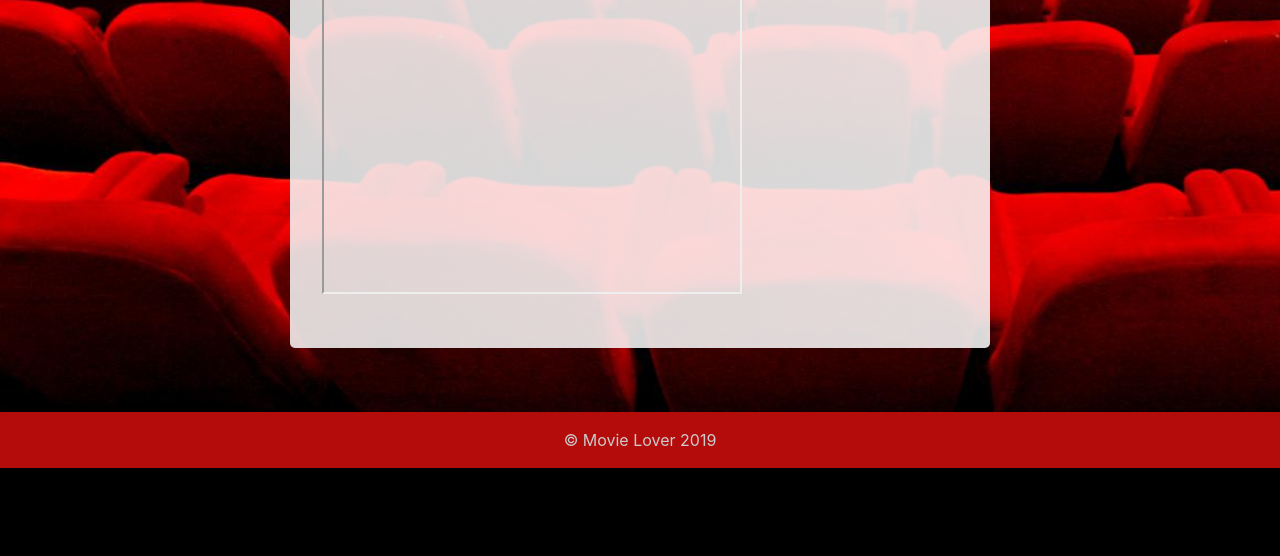
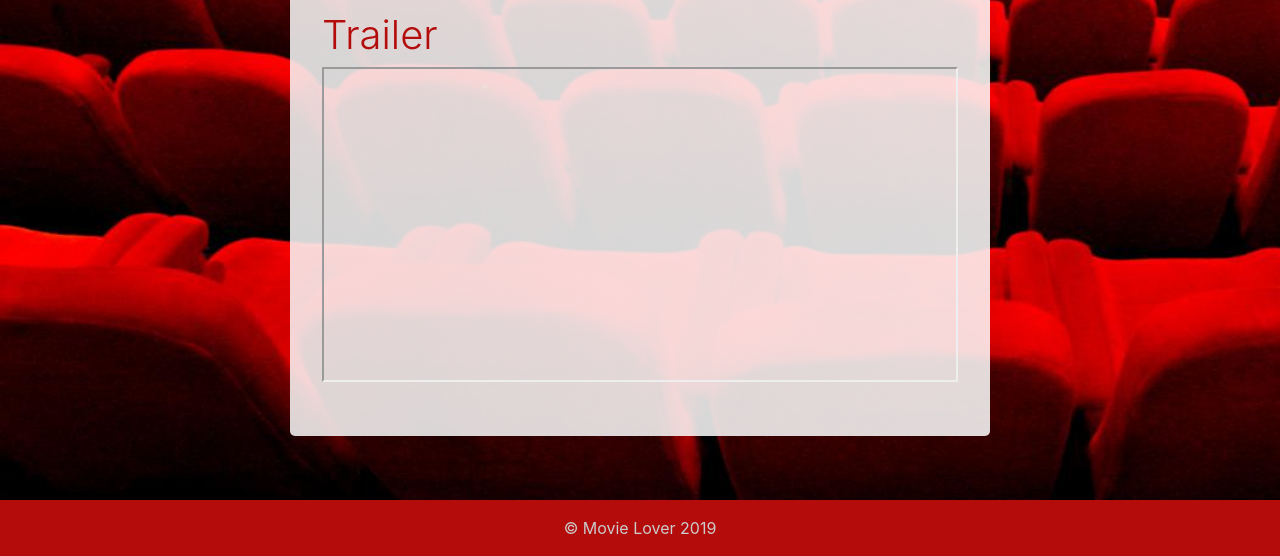
Before and after one commit to maxRudander/movie-lover, a Flask app: template Topcats/templates/search.html in a window 1280 px wide. Shown: the part 511-1067 px from the top of the page. Before the commit the page ends 979 px from the top, so only its background shows below. Run offline with Flask 2, Linux system fonts and the light colour scheme; the template is opened without the code that fills it, so the values that code supplies are empty; some libraries are stand-ins or nearby versions; some web fonts are replaced.

Commit message:
styling trailer window

```diff
--- a/Topcats/static/css/style.css
+++ b/Topcats/static/css/style.css
@@ -159,6 +159,16 @@ div.row.home div.right-col-img {
 div.home img {
 	width: 100%;
 }
+
+.trailer-div {
+	padding-top: 2em;
+}
+
+.trailer-div iframe {
+	width: 100%;
+}
+
+
 
 
 /*********** MEDIA QUERIES ***********/
--- a/Topcats/templates/index.html
+++ b/Topcats/templates/index.html
@@ -17,14 +17,14 @@
 			<div class="container container-smaller">
 				<div class="row home">
 					<h2 class="display-5"><strong>Movie Lover</strong> - For the Lover of Movies</h2>
-					<ul>
+					<ol>
 						<li>Sök en film genom att ange filmens<br>
 							titel i sökfältet och tryck därefter<br>
 							på Sök-knappen eller 'enter'</li>
 						<li>Se sökt films tillhörande affisch</li>
 						<li>Läsa information om filmen</li>
 						<li>Se filmens trailer</li>
-					</ul>
+					</ol>
 				</div>
 			</div>
 		</section>
--- a/Topcats/templates/search.html
+++ b/Topcats/templates/search.html
@@ -14,8 +14,11 @@
 						<img alt="poster" style="max-height:400px;max-width:500px;width:auto;height:auto;" src={{ film_data.junk }} />
 					</div>
 				</div>
-				<div class="movie-trailer">
-					<iframe width="420" height="315" src={{ film_data.video }}></iframe>
+				<div class="row trailer-div">
+					<div class="col-md-12">
+						<h3 class="display-5">Trailer</h3>
+						<iframe width="420" height="315" src={{ film_data.video }}></iframe>
+					</div>
 				</div>
 			</div>
 		</div>
```
Also changed, not shown: Topcats/tmdb.py (line endings or trailing spaces).
